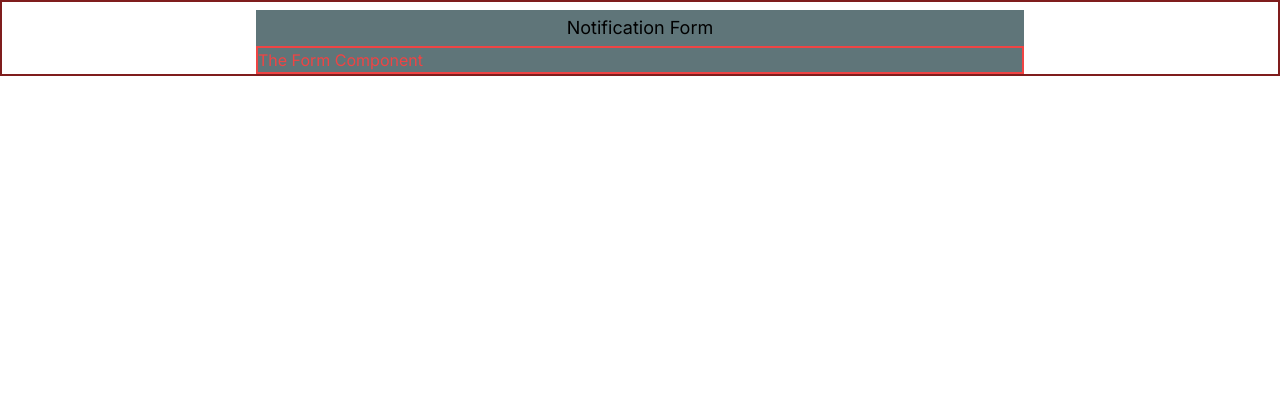
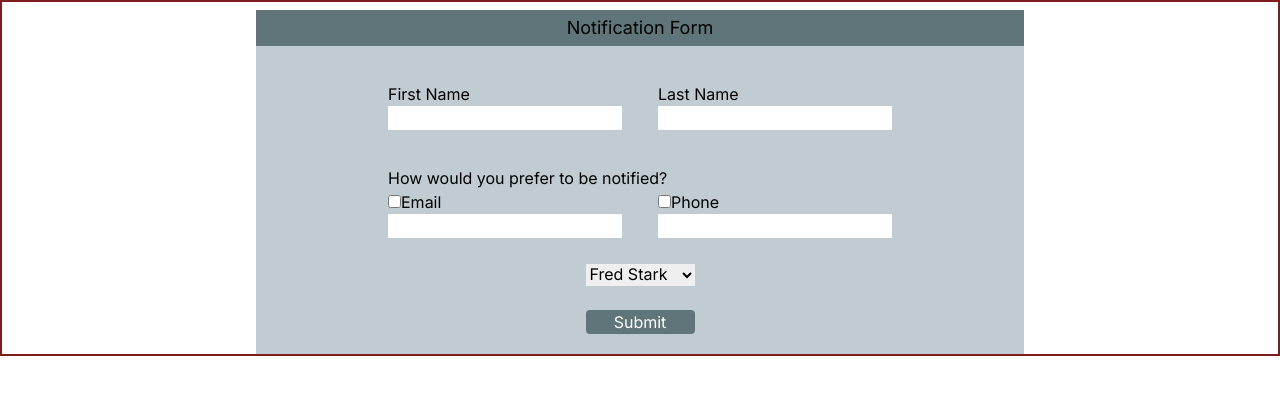
Before and after one commit to davidthomashess/lf-coding-challenge-davidhess, a Next.js app: page / in a window 1280 px wide. Shown: the top 394 px of the page. Built offline with nearby package versions, Linux system fonts and the light colour scheme.

Commit message:
Add required inputs & validate email text field

```diff
--- a/src/components/Form/Form.tsx
+++ b/src/components/Form/Form.tsx
@@ -1,7 +1,164 @@
+"use client";
+
+import { useState } from "react";
+
+function emailValidation(email: string) {
+  const atIndex = email.indexOf("@");
+  if (atIndex === -1 || atIndex === 0 || atIndex === email.length - 1) {
+    return false; // No "@" or "@" at the beginning/end
+  }
+
+  const domain = email.substring(atIndex + 1);
+  if (domain.indexOf(".") === -1) {
+    return false; // No "." in the domain
+  }
+
+  return true;
+}
+
 export default function Form() {
+  const [fName, setFName] = useState("");
+  const [lName, setLName] = useState("");
+
+  const [email, setEmail] = useState("");
+  const [emailBlurred, setEmailBlurred] = useState(false);
+  const [isEmailValid, setIsEmailValid] = useState(true);
+  const [isEmailPopulated, setIsEmailPopulated] = useState(true);
+
+  const handleFNameChange = (event: React.SyntheticEvent) => {
+    const target = event.target as HTMLInputElement;
+    const result = target.value.replace(/[^a-z]/gi, "");
+
+    setFName(result);
+  };
+
+  const handleLNameChange = (event: React.SyntheticEvent) => {
+    const target = event.target as HTMLInputElement;
+    const result = target.value.replace(/[^a-z]/gi, "");
+
+    setLName(result);
+  };
+
+  const handleEmailChange = (event: React.SyntheticEvent) => {
+    console.log("handleEmailChange");
+    const target = event.target as HTMLInputElement;
+
+    setEmailBlurred(false);
+
+    setEmail(target.value);
+
+    // const emailRegex = /^[A-Za-z0-9_!#$%&'*+\/=?`{|}~^.-]+@[A-Za-z0-9.-]+$/gm;
+    console.log(`What is email?: ${email}`);
+    console.log(`is email being set to valid?: ${emailValidation(email)}`);
+    setIsEmailValid(emailValidation(email));
+  };
+
+  const handleEmailBlurred = () => {
+    if (email === "") {
+      setIsEmailPopulated(false);
+    }
+    setEmailBlurred(true);
+  };
+
+  console.log(`emailBlurred: ${emailBlurred}`);
+  console.log(`isEmailValid: ${isEmailValid}`);
+  console.log(`isEmailPopulated: ${isEmailPopulated}`);
+
   return (
-    <div className="border-2 border-red-500">
-      <h2 className="text-red-500">The Form Component</h2>
+    <div className="grid place-content-center bg-light-grey-blue pb-5">
+      <form>
+        <div
+          className="flex flex-col md:flex-row pb-9 pt-5 md:pt-9"
+          data-testid="name-input-section"
+        >
+          <label className="pr-0 md:pr-9" data-testid="form-fname-label">
+            <p data-testid="form-fname">First Name</p>
+            <input
+              id="fname"
+              name="fname"
+              type="text"
+              value={fName}
+              onChange={handleFNameChange}
+              data-testid="form-fname-input"
+            />
+          </label>
+          <label data-testid="form-lname-label">
+            <p data-testid="form-lname">Last Name</p>
+            <input
+              id="lname"
+              name="fname"
+              type="text"
+              value={lName}
+              onChange={handleLNameChange}
+              data-testid="form-lname-input"
+            />
+          </label>
+        </div>
+        <p data-testid="notify-question">
+          How would you prefer to be notified?
+        </p>
+        <div
+          className="flex flex-col md:flex-row"
+          data-testid="contact-input-section"
+        >
+          <label className="pr-0 md:pr-9" data-testid="form-email-label">
+            <p data-testid="form-email">
+              <input type="checkbox" />
+              Email
+            </p>
+            <input
+              id="email"
+              name="email"
+              type="text"
+              value={email}
+              onChange={handleEmailChange}
+              onBlur={() => {
+                handleEmailBlurred();
+              }}
+              data-testid="form-email-input"
+            />
+            <p className="text-red-600">
+              {emailBlurred
+                ? !isEmailValid && !isEmailPopulated
+                  ? "Email is empty!"
+                  : "Invalid Email!"
+                : ""}
+            </p>
+          </label>
+          <label data-testid="form-phone-label">
+            <p data-testid="form-phone">
+              <input type="checkbox" />
+              Phone
+            </p>
+            <input type="text" data-testid="form-phone-input" />
+          </label>
+        </div>
+        <br />
+        <div
+          className="grid place-content-center"
+          data-testid="supervisor-dropdown-section"
+        >
+          <label>
+            <select
+              name="supervisors"
+              id="supervisors"
+              data-testid="supervisor-dropdown"
+            >
+              <option value="fredstark">Fred Stark</option>
+              <option value="mattgreen">Matt Green</option>
+              <option value="charliehue">Charlie Hue</option>
+              <option value="danluke">Dan Luke</option>
+            </select>
+          </label>
+          <br />
+          <input
+            className="bg-dark-grey-blue text-white rounded"
+            type="submit"
+            value="Submit"
+            data-testid="submit-btn"
+          />
+        </div>
+      </form>
     </div>
   );
 }
```
